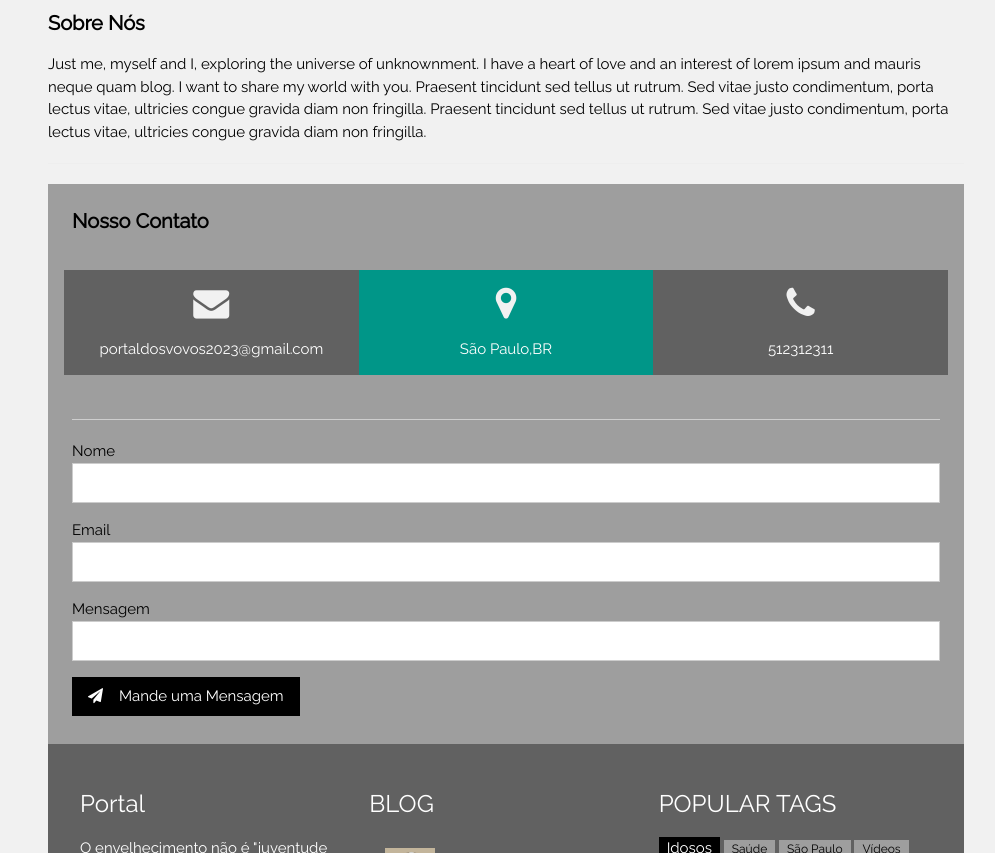
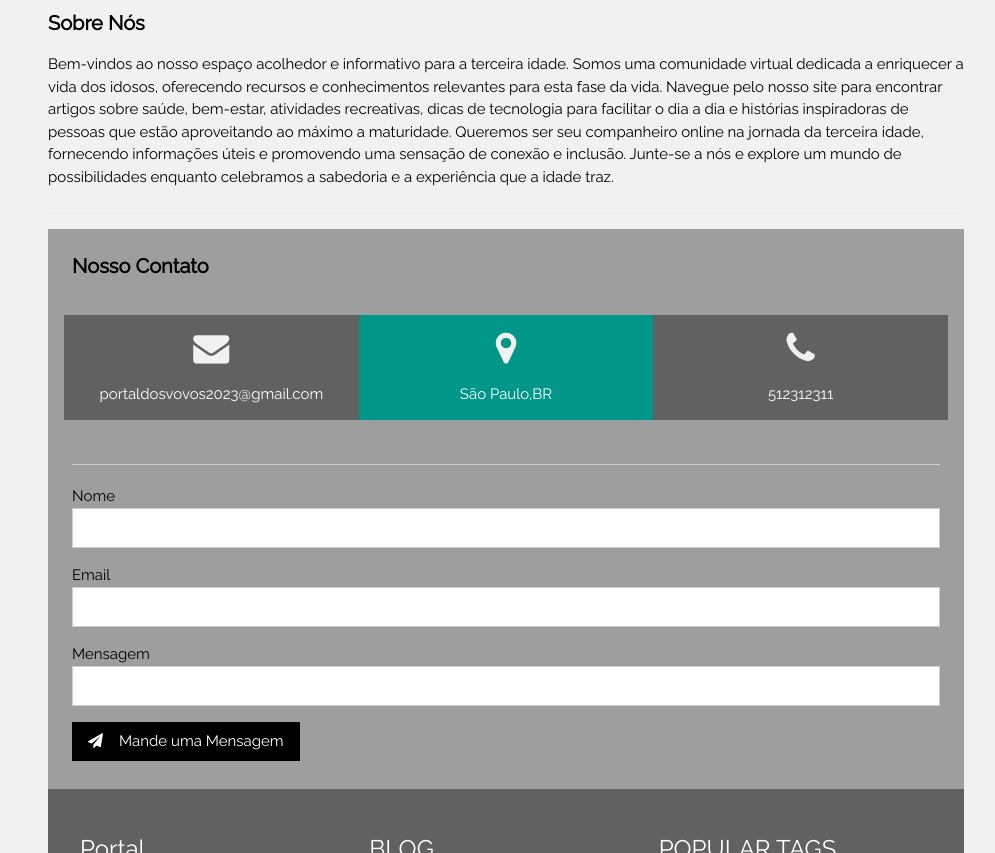
Before and after one commit to anaju68/sitedaana, a plain HTML site: page index.html in a window 1280 px wide. Shown: the part 2294-3147 px from the top of the page, without its empty margins (284-1279 px from the left). Drawn offline with nearby package versions, Linux system fonts and the light colour scheme.

Commit message:
Add files via upload

```diff
--- a/index.html
+++ b/index.html
@@ -177,7 +177,7 @@ body,h1,h2,h3,h4,h5,h6 {font-family: "Raleway", sans-serif}
 
   <div class="w3-container w3-padding-large" style="margin-bottom:32px">
     <h4><b>Sobre Nós</b></h4>
-    <p>Just me, myself and I, exploring the universe of unknownment. I have a heart of love and an interest of lorem ipsum and mauris neque quam blog. I want to share my world with you. Praesent tincidunt sed tellus ut rutrum. Sed vitae justo condimentum, porta lectus vitae, ultricies congue gravida diam non fringilla. Praesent tincidunt sed tellus ut rutrum. Sed vitae justo condimentum, porta lectus vitae, ultricies congue gravida diam non fringilla.</p>
+    <p> Bem-vindos ao nosso espaço acolhedor e informativo para a terceira idade. Somos uma comunidade virtual dedicada a enriquecer a vida dos idosos, oferecendo recursos e conhecimentos relevantes para esta fase da vida. Navegue pelo nosso site para encontrar artigos sobre saúde, bem-estar, atividades recreativas, dicas de tecnologia para facilitar o dia a dia e histórias inspiradoras de pessoas que estão aproveitando ao máximo a maturidade. Queremos ser seu companheiro online na jornada da terceira idade, fornecendo informações úteis e promovendo uma sensação de conexão e inclusão. Junte-se a nós e explore um mundo de possibilidades enquanto celebramos a sabedoria e a experiência que a idade traz.</p>
     <hr>
 
   <div class="w3-container w3-padding-large w3-grey">
```
